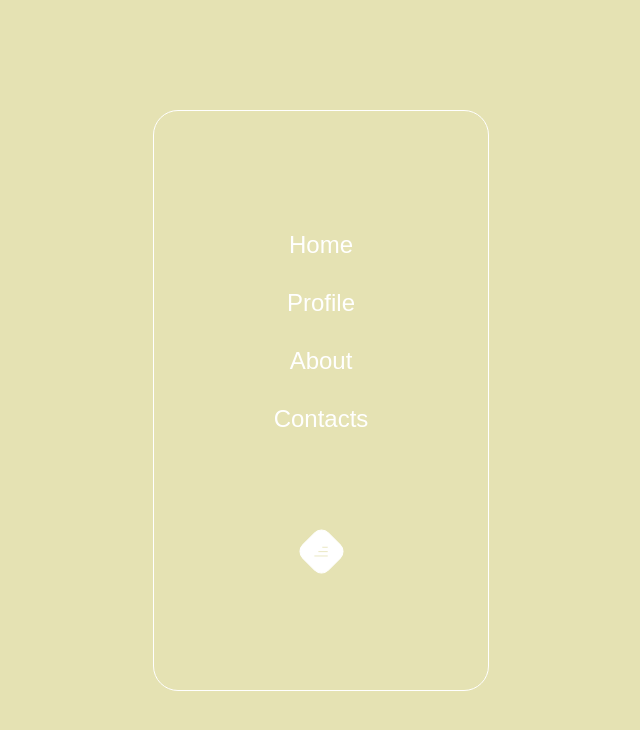
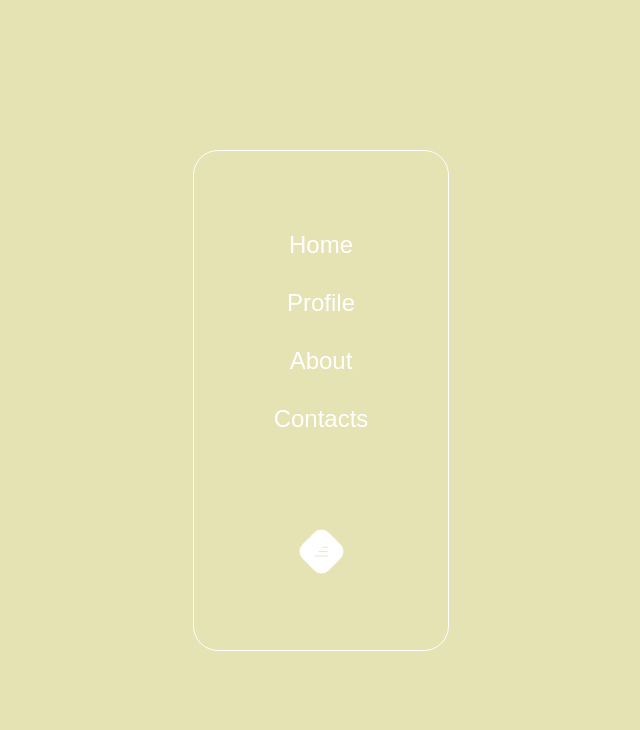
Before and after one commit to filonushka/burger-menu-js, a plain HTML site: page index.html in a window 1280 px wide. Both pictures are taken after a click on the element 640 px from the left and 400 px from the top of the page. Shown: the whole page, without its empty margins (319-959 px from the left). Drawn offline with Linux system fonts and the light colour scheme; a web font is replaced by a local one.

Commit message:
feat: change css

```diff
--- a/style.css
+++ b/style.css
@@ -20,7 +20,8 @@ body {
 .menu {
   border: 1px solid #ffffff;
   border-radius: 25px;
-  padding: 120px;
+  padding: 80px;
+  align-items: center;
   display: flex;
   flex-direction: column;
   display: none;
```
